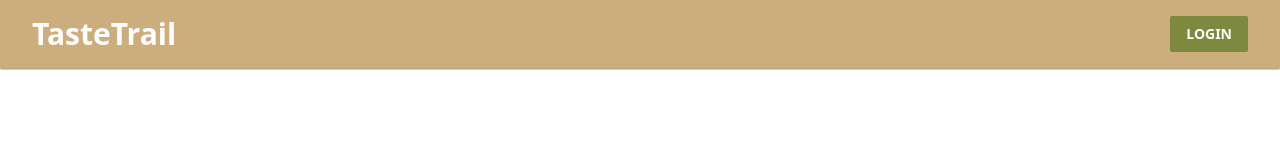
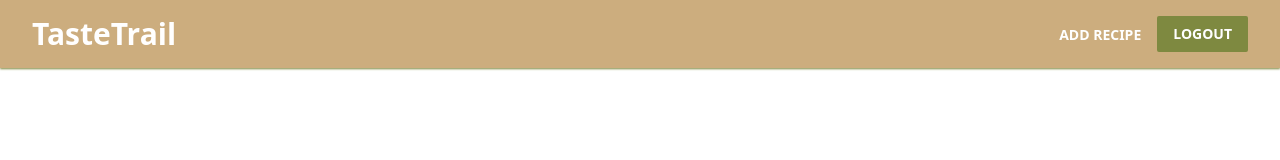
Before and after one commit to thebigby10/TasteTrail, a React (Vite) app in the folder frontend/: page / in a window 1280 px wide. Shown: the top 160 px of the page. Built offline with nearby package versions, Linux system fonts and the light colour scheme.

Commit message:
add: task.txt

```diff
--- a/frontend/src/shared/Navbar/Navbar.jsx
+++ b/frontend/src/shared/Navbar/Navbar.jsx
@@ -1,7 +1,7 @@
 import { Link } from "react-router-dom";
 
 const Navbar = () => {
-  const user = null;
+  const user = 'charlie';
 
   return (
     <nav>
```
Also changed, not shown: frontend/src/task/task.txt (added).
